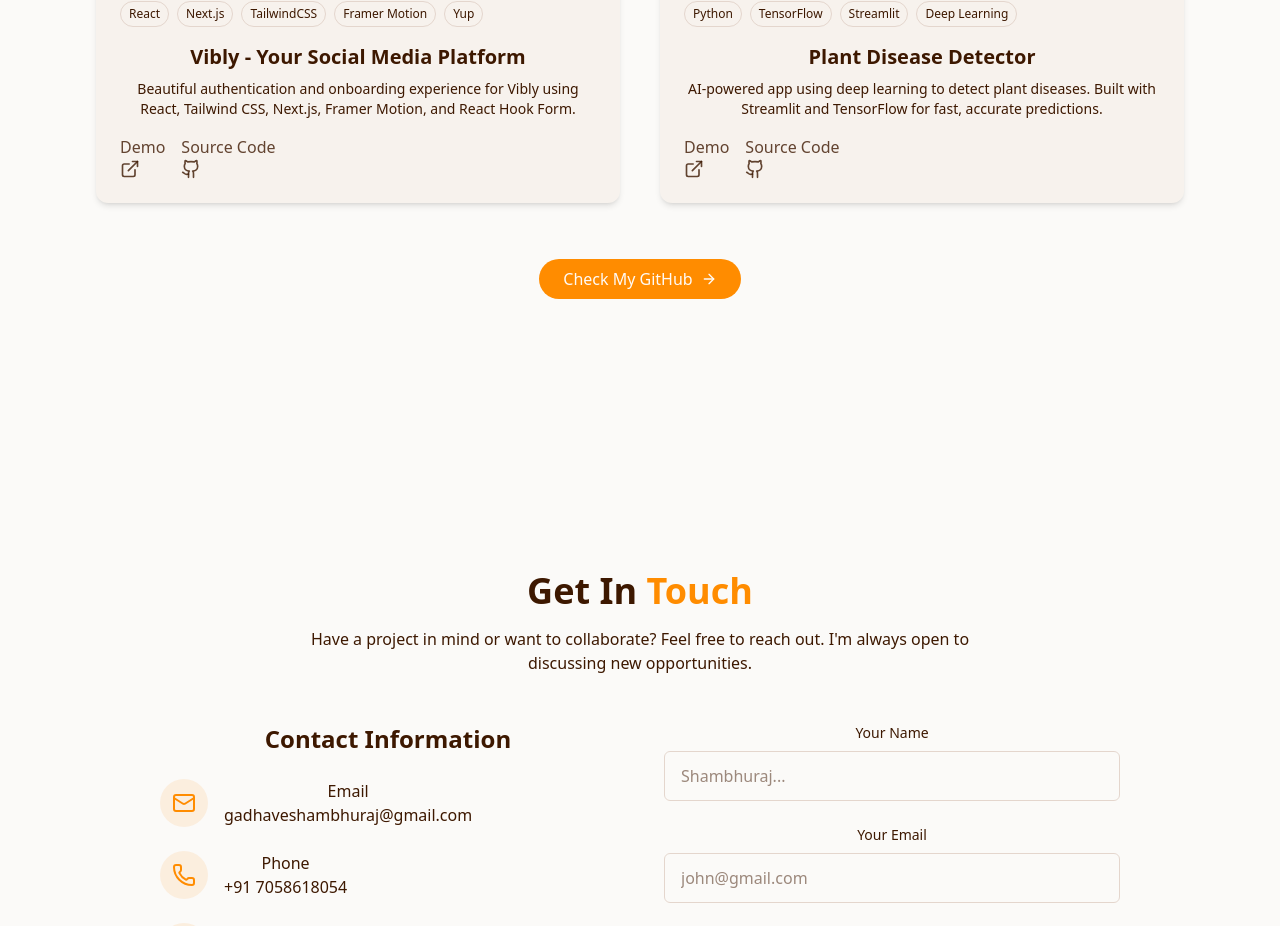
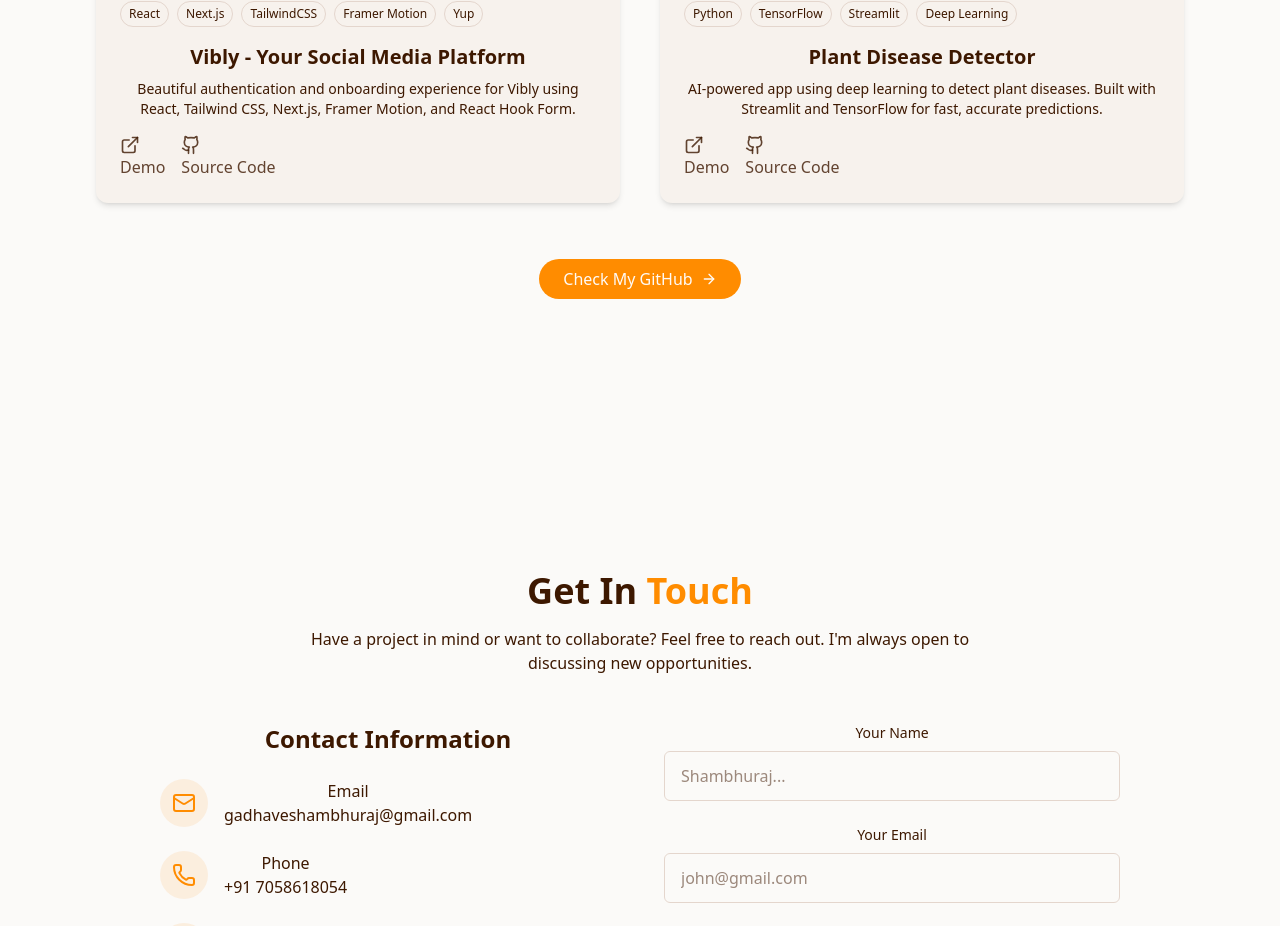
Before and after one commit to shambhuraj0007/PortfolioFinal, a React (Vite) app: page / in a window 1280 px wide. Shown: the part 5209-6135 px from the top of the page. Built offline with nearby package versions, Linux system fonts and the light colour scheme.

Commit message:
Update ProjectsSection.jsx

```diff
--- a/src/components/ProjectsSection.jsx
+++ b/src/components/ProjectsSection.jsx
@@ -75,16 +75,16 @@ export const ProjectsSection = () => {
                       target="_blank"
                       rel="noopener noreferrer"
                       className="text-foreground/80 hover:text-primary transition-colors"
-                    ><button>Demo</button>
-                      <ExternalLink size={20} />
+                    ><button><ExternalLink size={20} />Demo</button>
+
                     </a>
                     <a
                       href={project.githubUrl}
                       target="_blank"
                       rel="noopener noreferrer"
                       className="text-foreground/80 hover:text-primary transition-colors"
-                    ><buttom>Source Code</buttom>
-                      <Github size={20} />
+                    ><button><Github size={20} />Source Code</button>
+
                     </a>
                   </div>
                 </div>
```
